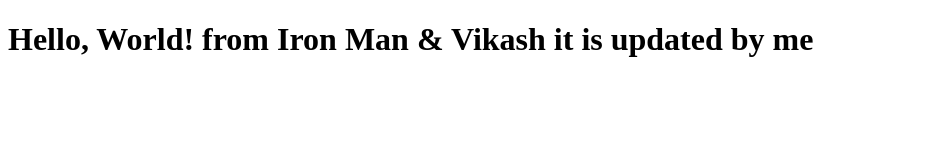
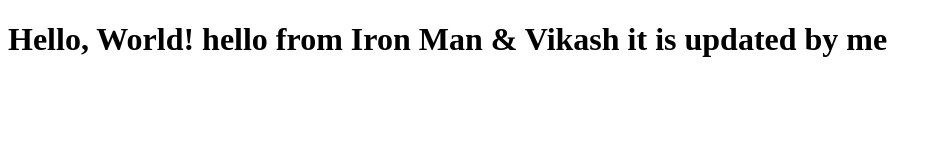
Before and after one commit to Sahil21111/GCP-test, a plain HTML site: page index.html in a window 1280 px wide. Shown: the whole page, without its empty margins (0-942 px from the left). Drawn offline with Linux system fonts and the light colour scheme.

Commit message:
my commite

```diff
--- a/index.html
+++ b/index.html
@@ -4,6 +4,6 @@
     <title>Hello World</title>
 </head>
 <body>
-    <h1>Hello, World! from Iron Man & Vikash it is updated by me </h1>
+    <h1>Hello, World! hello from Iron Man & Vikash it is updated by me </h1>
 </body>
 </html>
```
